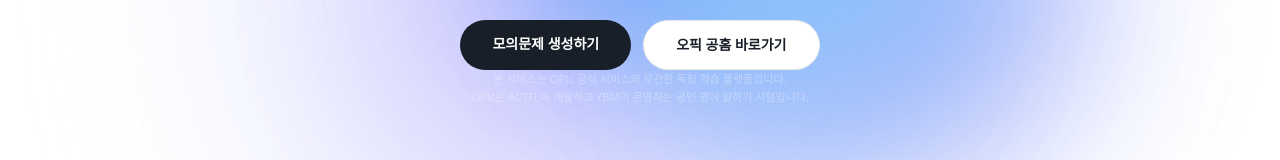
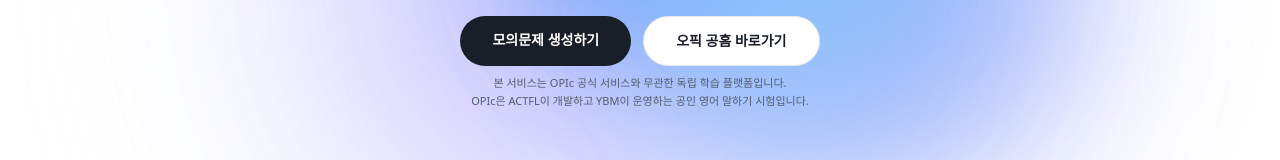
Before and after one commit to monicayoon418-star/OPIc-Master, a Next.js app: page / in a window 1280 px wide. Shown: the part 411-571 px from the top of the page. Built offline with nearby package versions, Linux system fonts and the light colour scheme; no server answers; the database is empty; a web font is replaced by a local one.

Commit message:
fix: 면책 고지 간격 8px, 색상 #525D6F

```diff
--- a/app/(main)/page.tsx
+++ b/app/(main)/page.tsx
@@ -86,7 +86,7 @@ export default function LandingPage() {
           {/* 면책 고지 */}
           <p
             className="reveal text-center keep-all"
-            style={{ transitionDelay: '320ms', fontSize: '11px', color: 'rgba(255,255,255,0.35)', maxWidth: '360px', lineHeight: '1.6' }}
+            style={{ transitionDelay: '320ms', fontSize: '11px', color: '#525D6F', maxWidth: '360px', lineHeight: '1.6', marginTop: '8px' }}
           >
             본 서비스는 OPIc 공식 서비스와 무관한 독립 학습 플랫폼입니다.<br />
             OPIc은 ACTFL이 개발하고 YBM이 운영하는 공인 영어 말하기 시험입니다.
```
